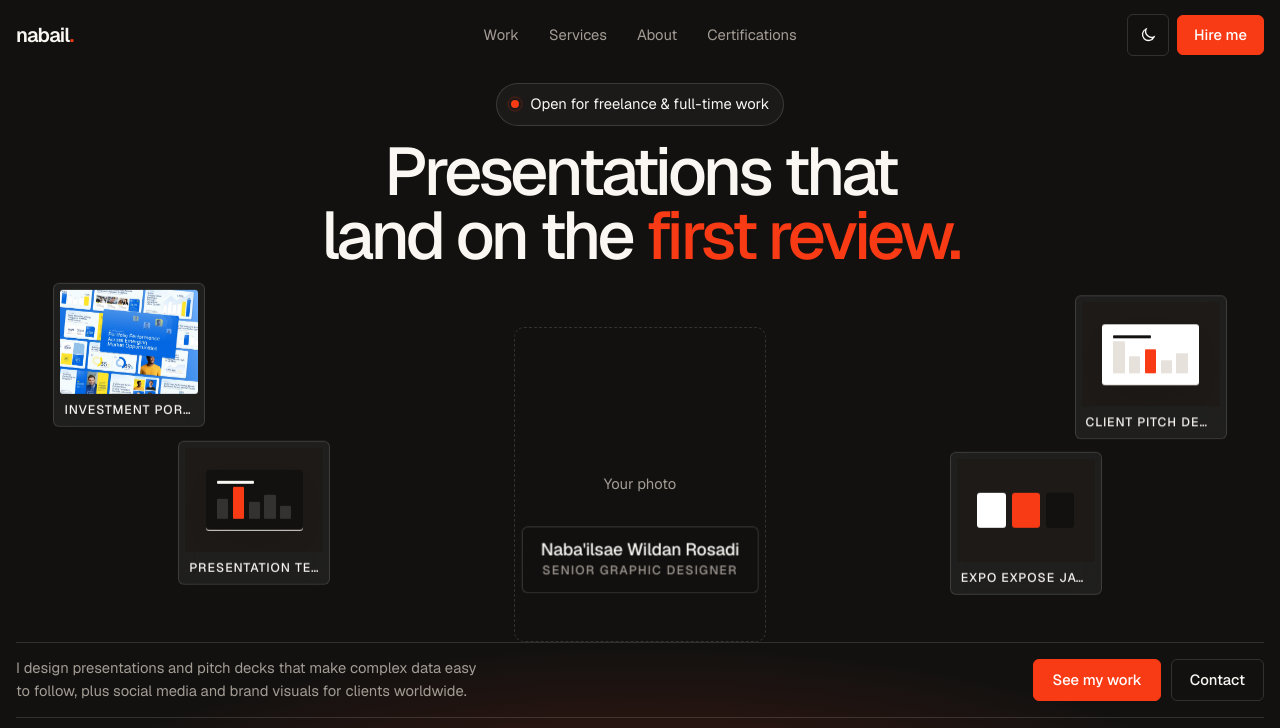
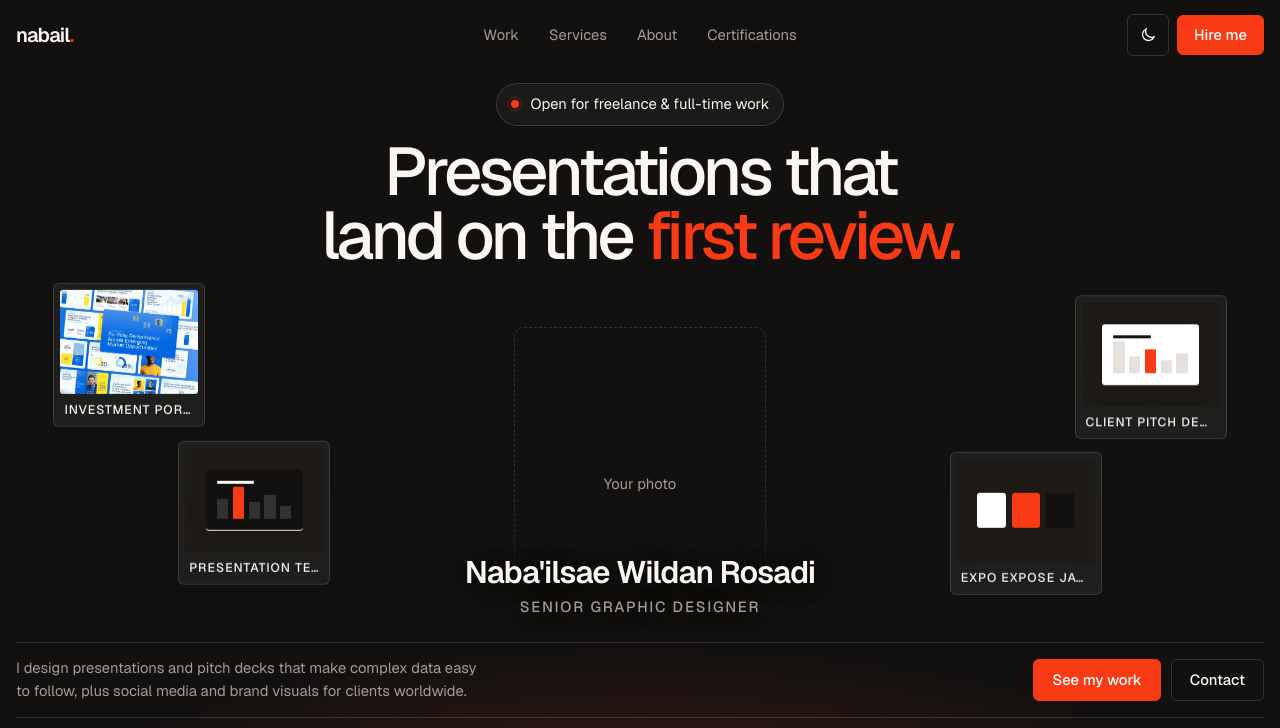
Before and after one commit to xoicstudio-cell/nabailporto2026, a plain HTML site: page index.html in a window 1280 px wide. Shown: the top 728 px of the page. Drawn offline with nearby package versions, Linux system fonts and the light colour scheme.

Commit message:
Hero name without box, larger, over a dark fade; keep #top out of the address bar
Co-Authored-By: Claude Opus 5.5 <noreply@anthropic.com>
Claude-Session: https://claude.ai/code/session_01FoYhufv1LCZrT8BtWF8f5F

```diff
--- a/index.html
+++ b/index.html
@@ -107,7 +107,7 @@ button { font: inherit; color: inherit; }
 .me img { height: 100%; width: auto; max-width: none; display: block; object-fit: contain; filter: drop-shadow(0 30px 60px rgba(0, 0, 0, .5)); }
 .me .ph { height: 86%; aspect-ratio: 4 / 5; border-radius: var(--r-lg); border: 1px dashed var(--night-line); display: grid; place-items: center; color: var(--night-muted); font-size: var(--t-sm); }
 /* floating work chips */
-.fchip { all: unset; box-sizing: border-box; cursor: pointer; position: absolute; z-index: 2; width: clamp(120px, 13vw, 190px); padding: 6px; border-radius: var(--r); background: rgba(250, 247, 243, .06); border: 1px solid var(--night-line); backdrop-filter: blur(10px); -webkit-backdrop-filter: blur(10px); transition: transform .3s ease, border-color .3s ease, background-color .3s ease; animation: bob 7s ease-in-out infinite; animation-delay: var(--d, 0s); }
+.fchip { all: unset; box-sizing: border-box; cursor: pointer; position: absolute; z-index: 4; width: clamp(120px, 13vw, 190px); padding: 6px; border-radius: var(--r); background: rgba(250, 247, 243, .06); border: 1px solid var(--night-line); backdrop-filter: blur(10px); -webkit-backdrop-filter: blur(10px); transition: transform .3s ease, border-color .3s ease, background-color .3s ease; animation: bob 7s ease-in-out infinite; animation-delay: var(--d, 0s); }
 .fchip:hover, .fchip:focus-visible { border-color: rgba(250, 247, 243, .45); background: rgba(250, 247, 243, .12); }
 .fchip i { display: grid; place-items: center; aspect-ratio: 4 / 3; border-radius: 3px; overflow: hidden; background: var(--night-2); }
 .fchip i img { width: 100%; height: 100%; object-fit: cover; display: block; }
@@ -116,11 +116,10 @@ button { font: inherit; color: inherit; }
 @keyframes bob { 0%, 100% { transform: translateY(0); } 50% { transform: translateY(-10px); } }
 @media (max-width: 759px) { .fchip { display: none; } .fchip:nth-of-type(1) { display: block; width: 104px; top: 6% !important; left: 0 !important; } }
 /* name tag floating over the photo */
-.me-tag { position: absolute; left: 50%; bottom: clamp(16px, 4vw, 48px); transform: translateX(-50%); z-index: 3; text-align: center; padding: 12px 18px; border-radius: var(--r); background: rgba(18, 17, 16, .45); border: 1px solid rgba(250, 247, 243, .18); backdrop-filter: blur(14px); -webkit-backdrop-filter: blur(14px); white-space: nowrap; animation: tagbob 6s ease-in-out infinite; }
-.me-tag strong { display: block; font: 500 var(--t-base)/1.25 var(--f); letter-spacing: -.01em; color: var(--night-fg); }
-.me-tag span { display: block; margin-top: 2px; font: 500 var(--t-xs)/1.4 var(--f); letter-spacing: .1em; text-transform: uppercase; color: var(--night-muted); }
-@keyframes tagbob { 0%, 100% { transform: translate(-50%, 0); } 50% { transform: translate(-50%, -6px); } }
-@media (prefers-reduced-motion: reduce) { .me-tag { animation: none; } }
+.hero-stage::after { content: ""; position: absolute; left: 0; right: 0; bottom: 0; height: 42%; z-index: 2; pointer-events: none; background: linear-gradient(to bottom, transparent, rgba(18, 17, 16, .7) 55%, var(--night)); }
+.me-tag { position: absolute; left: 50%; bottom: clamp(14px, 3vh, 36px); transform: translateX(-50%); z-index: 3; text-align: center; white-space: nowrap; text-shadow: 0 2px 18px rgba(0, 0, 0, .6); }
+.me-tag strong { display: block; font: 600 clamp(1.25rem, .9rem + 1.3vw, 2rem)/1.15 var(--f); letter-spacing: -.03em; color: var(--night-fg); }
+.me-tag span { display: block; margin-top: 6px; font: 500 var(--t-sm)/1.4 var(--f); letter-spacing: .12em; text-transform: uppercase; color: var(--night-muted); }
 /* cursor image trail */
 .trail { position: absolute; inset: 0; pointer-events: none; z-index: 0; overflow: hidden; }
 .trail-img { position: absolute; left: 0; top: 0; width: clamp(150px, 14vw, 210px); aspect-ratio: 16 / 10; transform: translate3d(var(--x, 0px), var(--y, 0px), 0) translate(-50%, -50%); pointer-events: none; }
@@ -974,6 +973,7 @@ dialog:fullscreen { width: 100%; height: 100%; border: 0; border-radius: 0; }
   /* ---------- views: home and #all-work ---------- */
   var topBand = document.getElementById('top-band'), home = document.getElementById('top'), archive = document.getElementById('archive');
   function route() {
+    if (location.hash === '#top' && history.replaceState) history.replaceState(null, '', location.pathname + location.search);
     var arch = location.hash === '#all-work';
     home.hidden = arch; archive.hidden = !arch;
     document.getElementById('hero').hidden = arch;
```
